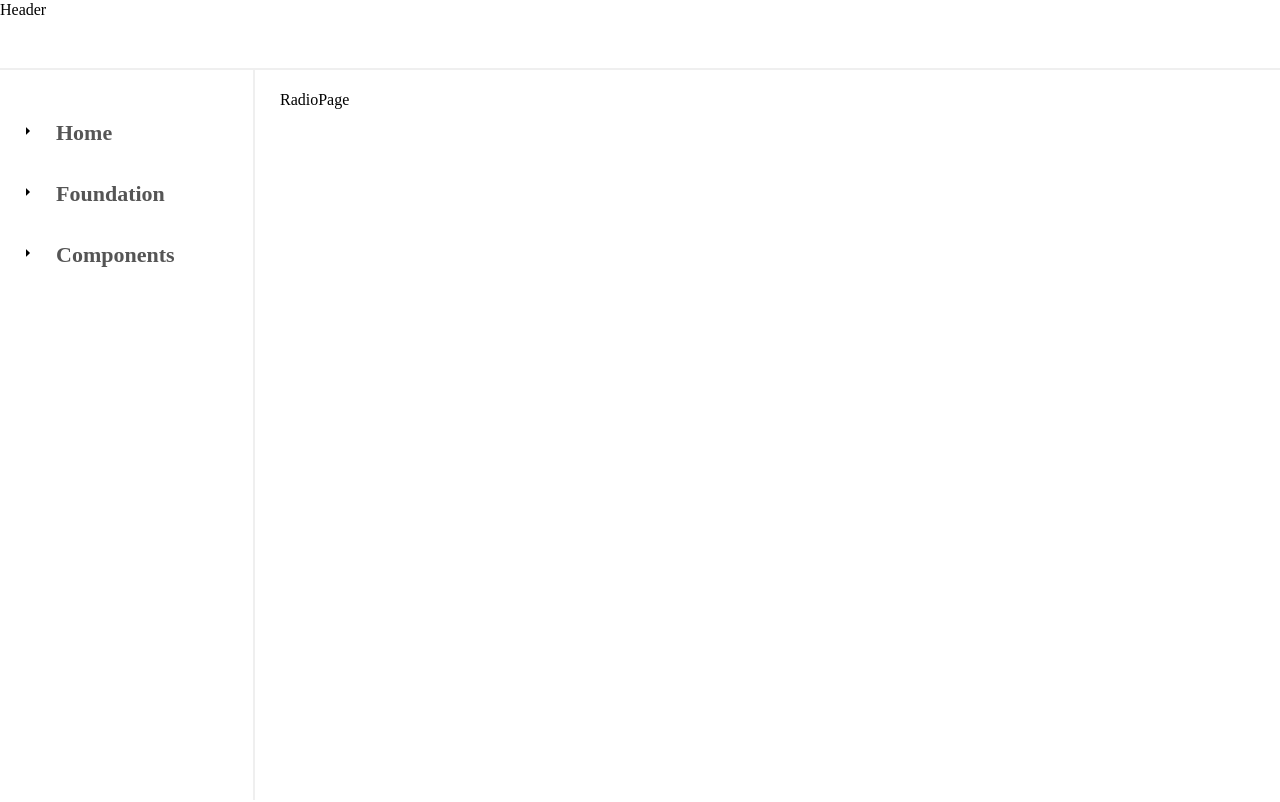
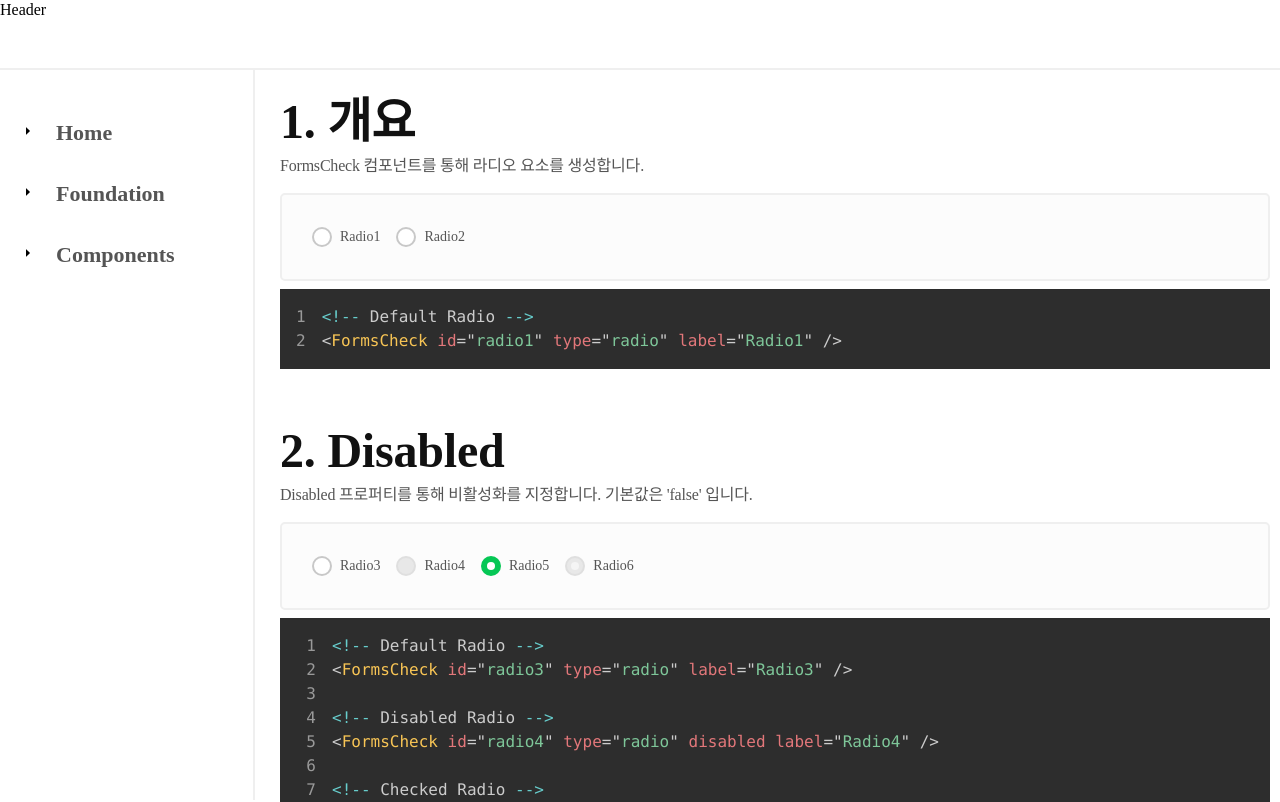
Before and after one commit to dongggggae/hyun-design-system, a Next.js app: page /components/radio in a window 1280 px wide. Shown: the top 802 px of the page. Built offline with nearby package versions, Linux system fonts and the light colour scheme.

Commit message:
[DS-97]Docs - Radio 추가

```diff
--- a/app/(route)/components/check-box/page.tsx
+++ b/app/(route)/components/check-box/page.tsx
@@ -105,6 +105,7 @@ const checkBoxCode = {
     `<FormsCheck id="checkBox7" reverse type="checkbox" label="checkBox7" />`,
   ].join('\n'),
   watch: [
+    `<!-- Script -->`,
     `const { register, watch } = useForm();`,
     `const checkedValues = watch(['checkBox8', 'checkBox9']);`,
     ``,
--- a/app/(route)/components/radio/page.tsx
+++ b/app/(route)/components/radio/page.tsx
@@ -1,7 +1,134 @@
-import React from 'react';
+'use client';
+import dynamic from 'next/dynamic';
+import { ChangeEvent, useState } from 'react';
+import { useForm } from 'react-hook-form';
+
+import FormsCheck from '@components/Forms/FormsCheck';
+import Stack from '@components/Stack/Stack';
+import Heading from '@components/Typography/Heading';
+import Text from '@components/Typography/Text';
+
+const CodeContainer = dynamic(() => import('@docs/CodeContainer'));
 
 const RadioPage = () => {
-  return <div className="docs">RadioPage</div>;
+  const { register } = useForm();
+
+  const [selectedValue, setSelectedValue] = useState<string>('');
+  const handleChange = (e: ChangeEvent<HTMLInputElement>) => {
+    setSelectedValue(e.target.value);
+  };
+
+  return (
+    <div className="docs">
+      <div className="docs-radio">
+        <div className="component-content">
+          <Heading level="h2" size={2} text="1. 개요" />
+          <Text>FormsCheck 컴포넌트를 통해 라디오 요소를 생성합니다.</Text>
+          <div className="preview">
+            <Stack gap={4}>
+              <FormsCheck id="radio1" type="radio" label="Radio1" {...register('radioGroup1')} />
+              <FormsCheck id="radio2" type="radio" label="Radio2" {...register('radioGroup1')} />
+            </Stack>
+          </div>
+          <CodeContainer codeString={radioCode.overview} />
+        </div>
+        <div className="component-content">
+          <Heading level="h2" size={2} text="2. Disabled" />
+          <Text>Disabled 프로퍼티를 통해 비활성화를 지정합니다. 기본값은 &#39;false&#39; 입니다.</Text>
+          <div className="preview">
+            <Stack gap={4}>
+              <FormsCheck id="radio3" type="radio" label="Radio3" />
+              <FormsCheck id="radio4" type="radio" disabled label="Radio4" />
+              <FormsCheck id="radio5" type="radio" checked label="Radio5" />
+              <FormsCheck id="radio6" type="radio" checked disabled label="Radio6" />
+            </Stack>
+          </div>
+          <CodeContainer codeString={radioCode.disabled} />
+        </div>
+        <div className="component-content">
+          <Heading level="h2" size={2} text="3. Reverse" />
+          <Text>
+            Reverse 프로퍼티를 통해 input 엘리먼트와 label 엘리먼트의 위치 전환을 지정합니다. 기본값은 &#39;false&#39;
+            입니다.
+          </Text>
+          <div className="preview">
+            <Stack gap={4}>
+              <FormsCheck id="radio7" type="radio" label="Radio7" {...register('radioGroup2')} />
+              <FormsCheck id="radio8" type="radio" label="Radio8" reverse {...register('radioGroup2')} />
+            </Stack>
+          </div>
+          <CodeContainer codeString={radioCode.reverse} />
+        </div>
+        <div className="component-content">
+          <Heading level="h2" size={2} text="4. onChange" />
+          <Text>onChange를 통해 해당 유저가 선택한 Radio의 상태 값을 알 수 있습니다.</Text>
+          <div className="preview">
+            <Stack direction="col" gap={4}>
+              <Stack gap={4}>
+                <FormsCheck
+                  id="radio9"
+                  value="radio9"
+                  type="radio"
+                  label="Radio9"
+                  {...register('radioGroup3')}
+                  onChange={handleChange}
+                />
+                <FormsCheck
+                  id="radio10"
+                  value="radio10"
+                  type="radio"
+                  label="Radio10"
+                  {...register('radioGroup3')}
+                  onChange={handleChange}
+                />
+              </Stack>
+              <Text>
+                선택된 Radio :
+                <Text tag="span" weight="bold">
+                  {selectedValue}
+                </Text>
+              </Text>
+            </Stack>
+          </div>
+          <CodeContainer codeString={radioCode.onChnage} />
+        </div>
+      </div>
+    </div>
+  );
+};
+
+const radioCode = {
+  overview: [`<!-- Default Radio -->`, `<FormsCheck id="radio1" type="radio" label="Radio1" />`].join('\n'),
+  disabled: [
+    `<!-- Default Radio -->`,
+    `<FormsCheck id="radio3" type="radio" label="Radio3" />`,
+    '',
+    `<!-- Disabled Radio -->`,
+    `<FormsCheck id="radio4" type="radio" disabled label="Radio4" />`,
+    '',
+    `<!-- Checked Radio -->`,
+    `<FormsCheck id="radio5" type="radio" checked label="Radio5" />`,
+    '',
+    `<!-- Checked Disalbed Radio -->`,
+    `<FormsCheck id="radio6" type="radio" checked disabled label="Radio6" />`,
+  ].join('\n'),
+  reverse: [
+    `<!-- Default Radio -->`,
+    `<FormsCheck id="radio7" type="radio" label="Radio7" />`,
+    '',
+    `<!-- Reverse Radio -->`,
+    `<FormsCheck id="radio8" type="radio" label="Radio8" reverse />`,
+  ].join('\n'),
+  onChnage: [
+    `<!-- Script -->`,
+    `const [selectedValue, setSelectedValue] = useState<string>('');`,
+    `const handleChange = (e: ChangeEvent<HTMLInputElement>) => {`,
+    ` setSelectedValue(e.target.value);`,
+    `};`,
+    ``,
+    `<FormsCheck id="radio9" value="radio9" type="radio" label="Radio9" {...register('radioGroup3')} onChange={handleChange} />`,
+    `<FormsCheck id="radio10" value="radio10" type="radio" label="Radio10" {...register('radioGroup3')} onChange={handleChange} />`,
+  ].join('\n'),
 };
 
 export default RadioPage;
--- a/app/(route)/components/switch/page.tsx
+++ b/app/(route)/components/switch/page.tsx
@@ -85,6 +85,7 @@ const switchCode = {
     `<FormsCheck id="switch3" type="switch" checked disabled />`,
   ].join('\n'),
   watch: [
+    `<!-- Script -->`,
     `const { register, watch } = useForm();`,
     `const checkedValues = watch(['switch6', 'switch7']);`,
     ``,
```
